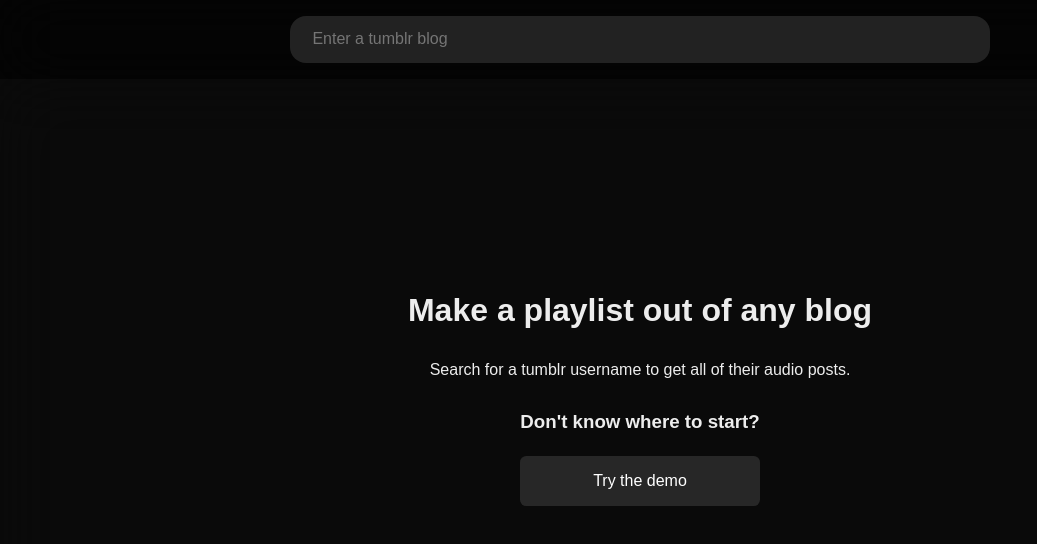
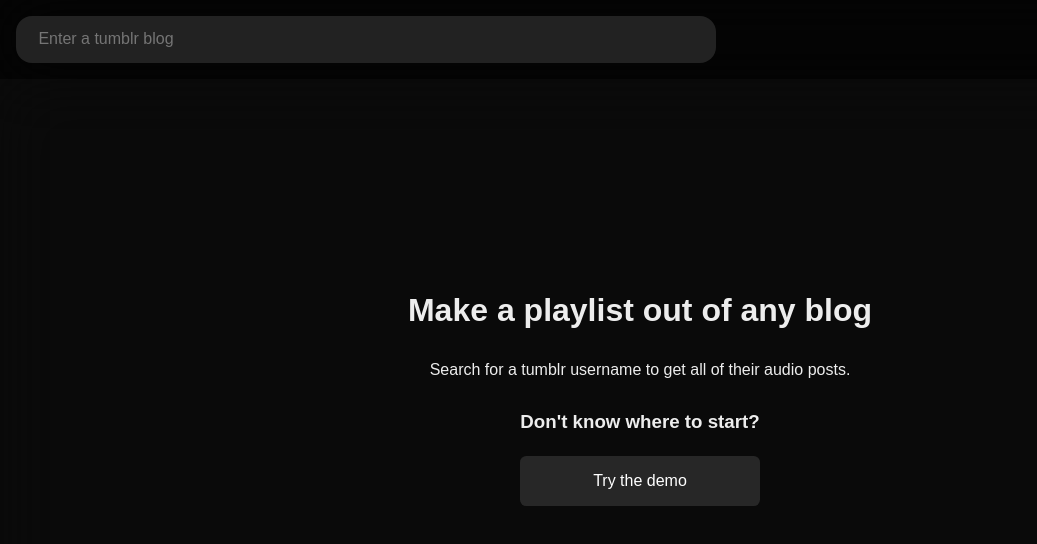
Before and after one commit to cornetespoir/audio-playlist, a Next.js app: page / in a window 1280 px wide. Shown: the top 544 px of the page, without its empty margins (0-1037 px from the left). Built offline with nearby package versions, Linux system fonts and the light colour scheme; no server answers.

Commit message:
one more little css update

```diff
--- a/src/app/globals.css
+++ b/src/app/globals.css
@@ -94,6 +94,8 @@
   }
   & .playing {
     & h2 {
+      transform: translate(0, -1rem);
+      margin-bottom: var(--spacing-lg);
       text-align: center;
     }
     background-size: cover !important;
@@ -248,9 +250,10 @@
 .searchbar {
   position: sticky;
   top: 0;
+  gap: var(--spacing-lg);
+  justify-content: flex-start;
   z-index: 1;
   & form {
-    margin: auto;
     width: 90%;
     max-width: 700px;
   }
@@ -544,6 +547,7 @@
   }
   .searchbar {
     position: relative;
+    justify-content: center;
   }
   nav {
     padding: var(--spacing);
--- a/src/app/playlist/page.tsx
+++ b/src/app/playlist/page.tsx
@@ -12,7 +12,7 @@
   return (
     <Suspense>
     <SearchDataProvider>
-      <div className='searchbar flex-wrap justify-center align-center full-width'>
+      <div className='searchbar flex-wrap align-center full-width'>
         <nav className='flex-wrap justify-center align-center'>
           <Link href='/' className='button'>Home</Link>
           <Link href='https://github.com/cornetespoir/audio-playlist?tab=readme-ov-file#maestro' target='_blank'>About</Link>
```
